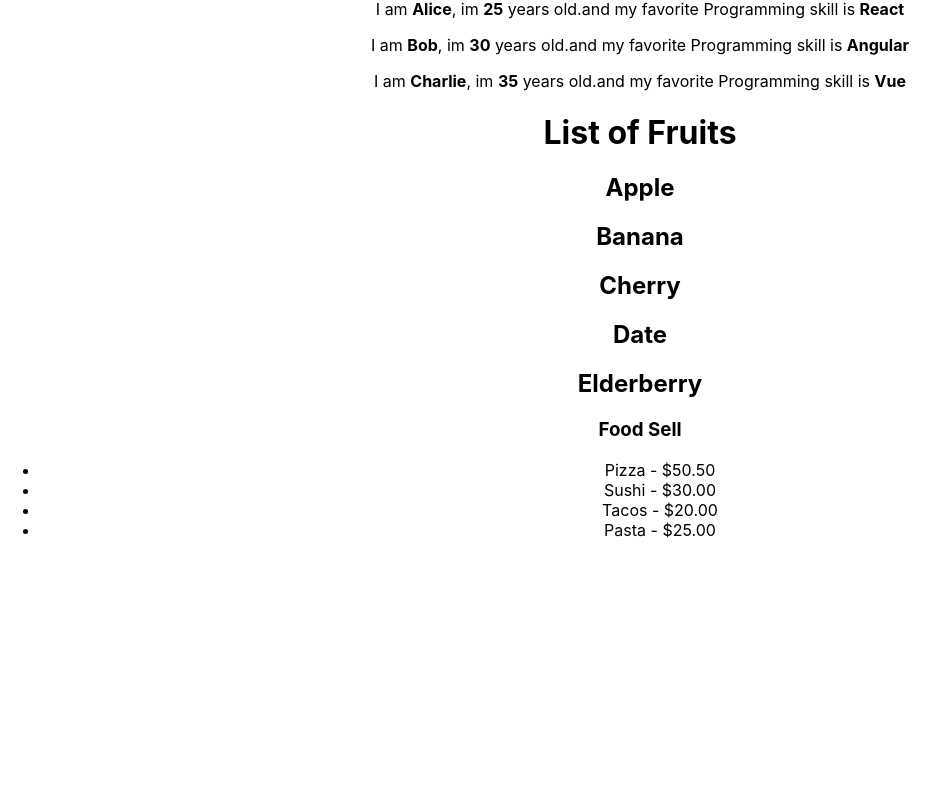
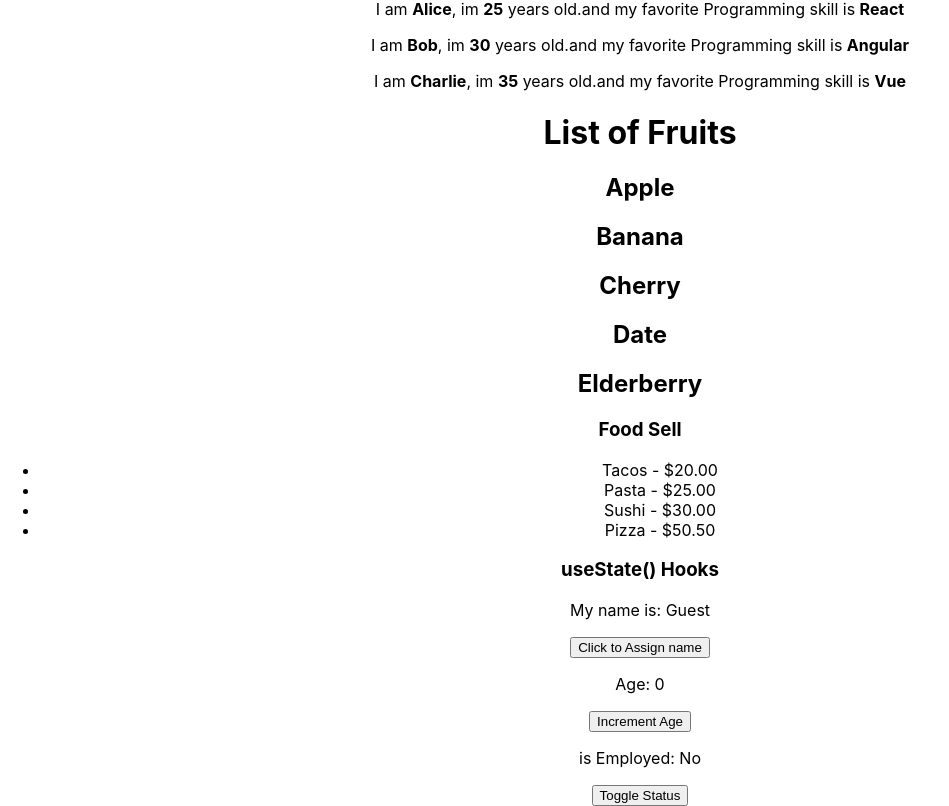
Before and after one commit to llacuna750/Aim-Learn, a React (Create React App) app in the folder firstapp/: page / in a window 1280 px wide. Shown: the part 327-1133 px from the top of the page, without its empty margins (0-949 px from the left). Before the commit the page ends 883 px from the top, so only its background shows below. Built offline with nearby package versions, Linux system fonts and the light colour scheme.

Commit message:
List of low calorie desserts: (but list of price is mine)

```diff
--- a/firstapp/src/App.js
+++ b/firstapp/src/App.js
@@ -3,6 +3,8 @@
 import NameList from './components/NameList'
 import List from './components/List';
 import DeliciousFood from './components/DeliciousFood';
+import MyComponents from './MyComponents';
+
 
 function App() {
   return (
@@ -10,13 +12,15 @@
       <h1>List of Names</h1>
       <NameList />
 
-
-
       <h1>List of Fruits</h1>
       <List />
 
       <h3>Food Sell</h3>
       <DeliciousFood />
+
+      <h3>useState() Hooks</h3>
+      <MyComponents />
+
 
       {/* <header className="App-header">
         <img src={logo} className="App-logo" alt="logo" />
--- /dev/null
+++ b/firstapp/src/MyComponents.jsx
@@ -0,0 +1,46 @@
+// React hook = Special function that allows functional components
+//                         to use React features without writing class components
+//                         (useState, useEffect, useContext, useReducer, and more...)
+
+// useState() = A React hook that allows the creation of a stateful variable
+//                       AND a setter function to update its value in the Virtual DOM.
+//                       [name, setName]
+
+import React, { useState } from "react";
+
+function MyComponents() {
+  let [name, setName] = useState("Guest");
+  let [age, setAge] = useState(0);
+  let [isEmployed, setIsEmployed] = useState(false);
+
+  const updateName = function () {
+    name = "Gabriel";
+    setName(name);
+    console.log(name);
+  };
+
+  const incrementAge = () => {
+    age++;
+    setAge(age);
+    console.log(`Updated age to ${age}`);
+  };
+
+  const toggleStatus = () => {
+    setIsEmployed(!isEmployed)
+  };
+
+  return (
+    <div>
+      <p>My name is: {name}</p>
+      <button onClick={updateName}>Click to Assign name</button>
+
+      <p>Age: {age}</p>
+      <button onClick={incrementAge}>Increment Age</button>
+
+      <p>is Employed: {isEmployed ? "Yes" : "No"}</p>
+      <button onClick={toggleStatus}>Toggle Status</button>
+    </div>
+  );
+}
+
+export default MyComponents;
--- a/firstapp/src/components/DeliciousFood.js
+++ b/firstapp/src/components/DeliciousFood.js
@@ -28,14 +28,26 @@
         }
     ]
 
-    const foodSell = foods.map(food => {
-        return <li>{food.name} - {food.price}</li>
-    })
+    // const foodSell = foods.map(food => {
+    //     return <li key={food.id}> {food.name} - {food.price}</li>
+    // })
+
+    // we create a function getPrice that takes a food object as an argument and returns the price of the food as a number by removing the '$' symbol and converting it to a number.
+    const getPrice = (food) => Number(food.price.replace('$', ''))
+
+    // we use Chain method to sort the food by price and then map it to display the name and price of each food item in a list.
+    const sortFood = [...foods]
+        .sort((a, b) => getPrice(a) - getPrice(b))
+        .map(food => (
+            <li key={food.id}>
+                {food.name} - {food.price}
+            </li>
+        ))
 
     return (
         <div>
             <ul>
-                {foodSell}
+                {sortFood}
             </ul>
         </div>
     )
--- a/firstapp/src/index.js
+++ b/firstapp/src/index.js
@@ -6,9 +6,9 @@
 
 const root = ReactDOM.createRoot(document.getElementById('root'));
 root.render(
-  <React.StrictMode>
+  // <React.StrictMode>
     <App />
-  </React.StrictMode>
+  //* </React.StrictMode> */}
 );
 
 // If you want to start measuring performance in your app, pass a function
```
